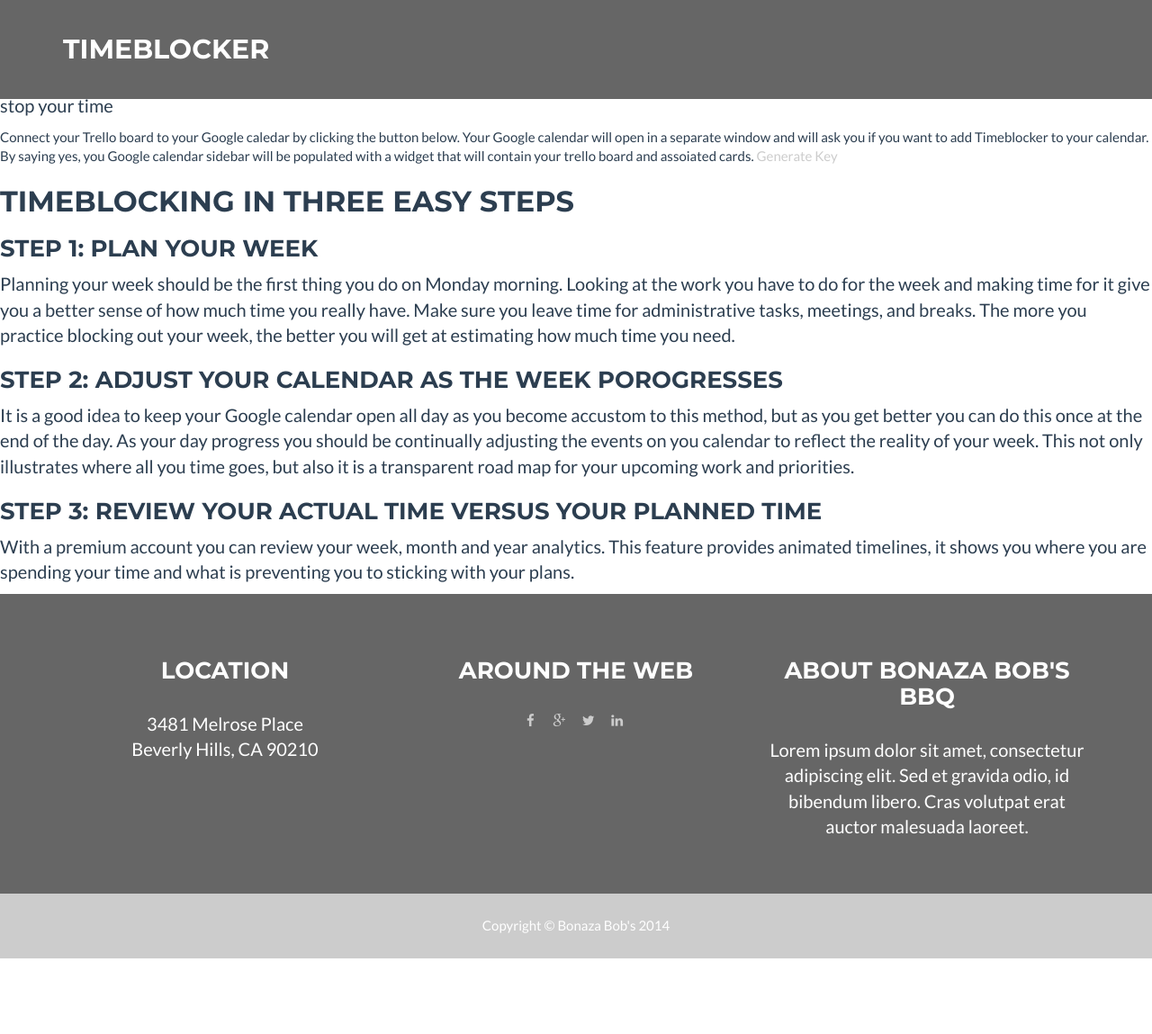
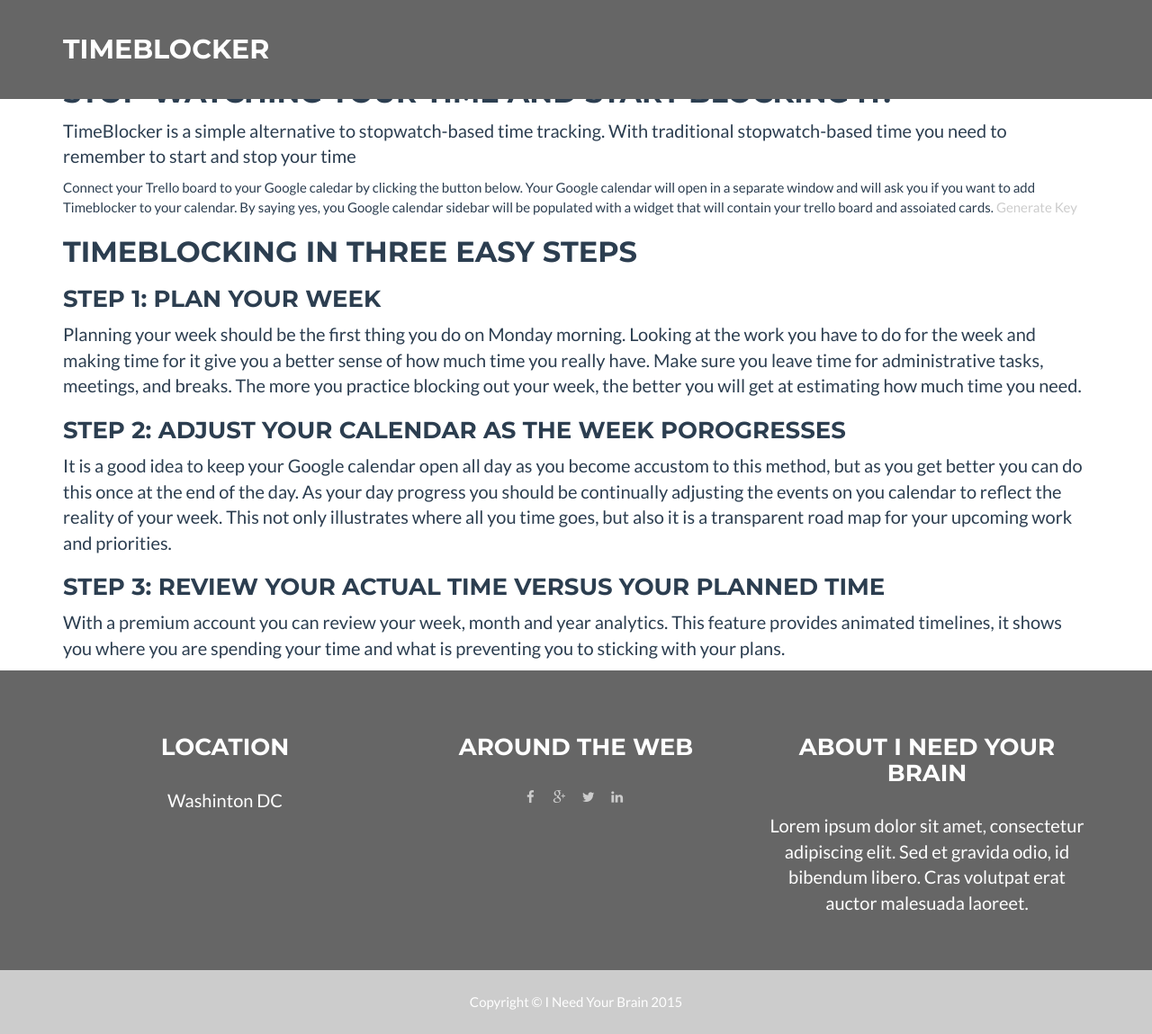
Before and after one commit to ineedyourbrain/kanbanical, a Jekyll site: the page built from index.html, in a window 1280 px wide and 1149 px high. Shown: the whole window at 90% size. Built offline with Jekyll 4.4.1, drawn with Linux system fonts in a browser that asks for light colours; nearby versions of some CDN libraries.

Commit message:
adding bootstrap structure and fix in js typo

```diff
--- a/_includes/footer.html
+++ b/_includes/footer.html
@@ -5,7 +5,7 @@
             <div class="row">
                 <div class="footer-col col-md-4">
                     <h3>Location</h3>
-                    <p>3481 Melrose Place<br>Beverly Hills, CA 90210</p>
+                    <p>Washinton DC</p>
                 </div>
                 <div class="footer-col col-md-4">
                     <h3>Around the Web</h3>
@@ -26,7 +26,7 @@
                     </ul>
                 </div>
                 <div class="footer-col col-md-4">
-                    <h3>About Bonaza Bob's BBQ</h3>
+                    <h3>About I Need Your Brain</h3>
                     <p>Lorem ipsum dolor sit amet, consectetur adipiscing elit. Sed et gravida odio, id bibendum libero. Cras volutpat erat auctor malesuada laoreet. </p>
                 </div>
             </div>
@@ -36,7 +36,7 @@
         <div class="container">
             <div class="row">
                 <div class="col-lg-12">
-                    Copyright &copy; Bonaza Bob's 2014
+                    Copyright &copy; I Need Your Brain 2015
                 </div>
             </div>
         </div>
--- a/index.html
+++ b/index.html
@@ -1,12 +1,18 @@
 ---
 layout: default
 ---
-
+<div class="container">
+    <div class="row">
+      <div class="col-md-12">
         <h1>TimeBlocker</h1>
+        <h2>Stop watching your time and start blocking it.</h2>
         <p>TimeBlocker is a simple alternative to stopwatch-based time tracking. With traditional stopwatch-based time you need to remember to start and stop your time</p>
         Connect your Trello board to your Google caledar by clicking the button below. Your Google calendar will open in a separate window and will ask you if you want to add Timeblocker to your calendar. By saying yes, you Google calendar sidebar will be populated with a widget that will contain your trello board and assoiated cards.
         <a href="https://trello.com/1/authorize?key=64fc156c61511f09dc91241c5b4f0be1&name=timeblocker&expiration=never&response_type=token">Generate Key</a>
-
+      </div>
+    </div>
+    <div class="row">
+      <div class="col-md-12">
         <h2>TimeBlocking In Three Easy Steps</h2>
         <h3>Step 1: Plan your week</h3>
         <p>Planning your week should be the first thing you do on Monday morning. Looking at the work you have to do for the week and making time for it give you a better sense of how much time you really have. Make sure you leave time for administrative tasks, meetings, and breaks. The more you practice blocking out your week, the better you will get at estimating how much time you need.</p>
@@ -14,8 +20,10 @@
         <p>It is a good idea to keep your Google calendar open all day as you become accustom to this method, but as you get better you can do this once at the end of the day. As your day progress you should be continually adjusting the events on you calendar to reflect the reality of your week. This not only illustrates where all you time goes, but also it is a transparent road map for your upcoming work and priorities.</p>
         <h3>Step 3: Review your actual time versus your planned time</h3>
         <p>With a premium account you can review your week, month and year analytics. This feature provides animated timelines, it shows you where you are spending your time and what is preventing you to sticking with your plans.</p>
+      </div>
+    </div>
 
-
+</div>
 
 <script type="text/javascript">
   var opts = {
```
Also changed, not shown: 1 other file. Lines whose indentation alone changed are shown as unchanged.
